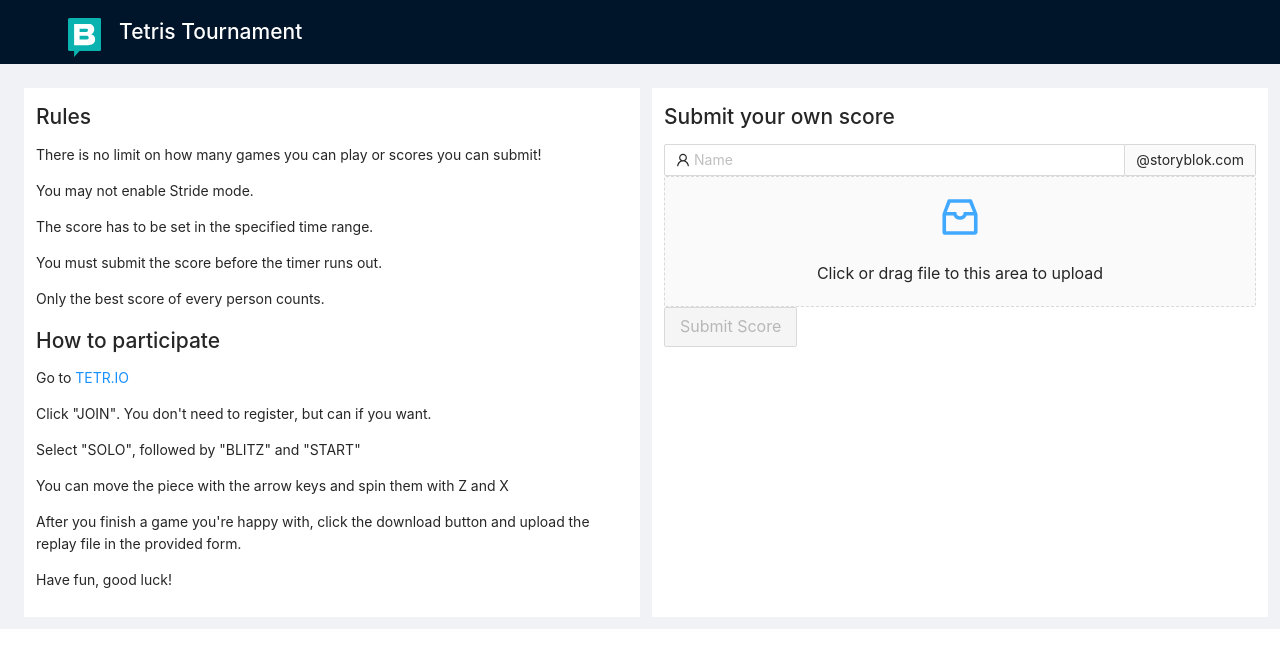
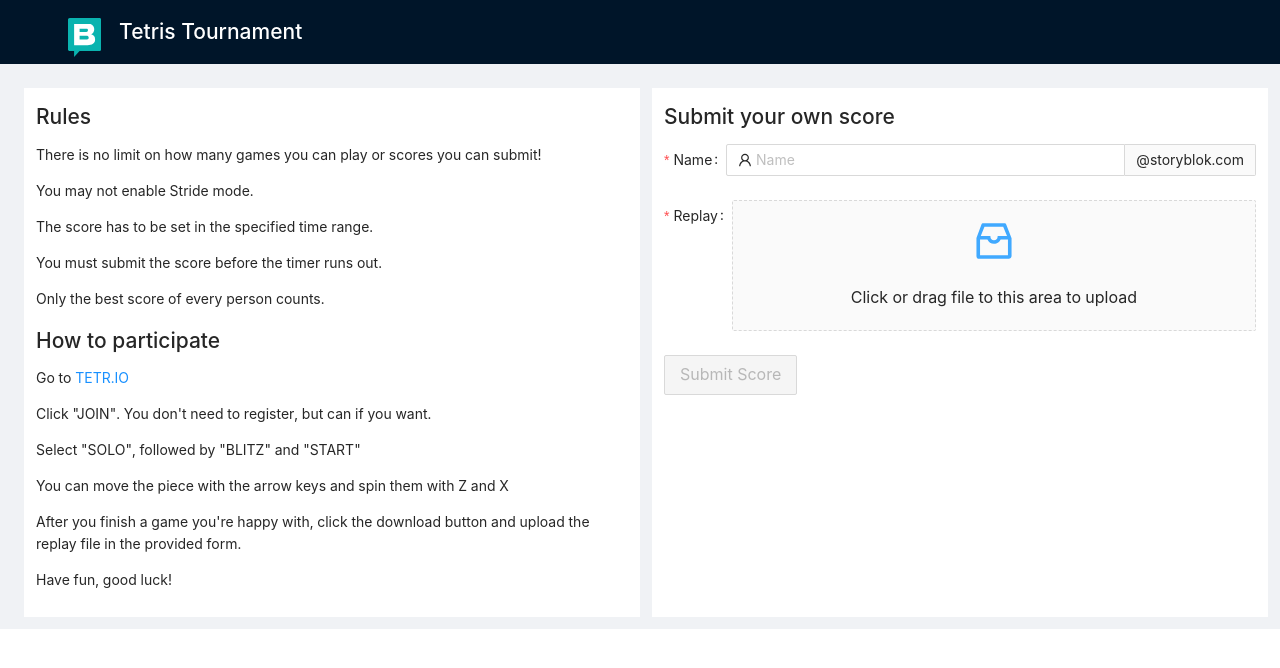
Before and after one commit to GerritPlehn/tetrio-leaderboard, a Next.js app: page / in a window 1280 px wide. Shown: the top 668 px of the page. Built offline with nearby package versions, Linux system fonts and the light colour scheme.

Commit message:
upload feedback with reset

```diff
--- a/components/scoreSubmission.tsx
+++ b/components/scoreSubmission.tsx
@@ -1,7 +1,8 @@
-import { Input, Button, Upload, message } from 'antd'
+import { Input, Button, Upload, message, Form, notification } from 'antd'
 import { UserOutlined, InboxOutlined } from '@ant-design/icons'
-import { FormEvent } from 'react'
-import { Replay } from '../types/replay'
+import type { FormInstance } from 'antd/es/form'
+import type { Replay } from '../types/replay'
+import React from 'react'
 import { DraggerProps } from 'antd/lib/upload'
 import type { ValidationResult } from '../types/validationResult'
 import { validateReplay } from '../lib/validateScore'
@@ -19,23 +20,16 @@ const getUploadScore = () => {
   return uploadReplay
 }
 
-export default function ScoreSubmission({
-  replayInfoExchanger,
-}: {
-  replayInfoExchanger: (replayDetail: Replay) => void
-}) {
-  const handleSubmit = async (event: FormEvent<HTMLFormElement>) => {
-    event.preventDefault()
-    const target = event.target as typeof event.target & {
-      name: { value: string }
-      replay: { value: string }
-    }
-    const data = {
-      name: target.name.value,
+class ScoreSubmission extends React.Component {
+  formRef = React.createRef<FormInstance>()
+
+  onFinish = async (data: { name: string; file: Object }) => {
+    console.log(data)
+
+    const JSONdata = JSON.stringify({
+      name: data.name,
       replay: getUploadScore(),
-    }
-
-    const JSONdata = JSON.stringify(data)
+    })
     const endpoint = '/api/scores'
     const options = {
       method: 'POST',
@@ -45,10 +39,31 @@ export default function ScoreSubmission({
       body: JSONdata,
     }
 
+    try {
       const response = await fetch(endpoint, options)
-    // await response.json()
+      const body = await response.json()
+      if (!response.ok) {
+        throw new Error(body?.data || 'Error uploading score')
       }
-  const props: DraggerProps = {
+      notification.open({
+        message: 'Score uploaded',
+        description: 'Score was successfully uploaded! Thanks for participating!'
+      })
+      this.formRef.current?.resetFields()
+    } catch (error) {
+      console.error('submit fail', error)
+      notification.open({
+        message: 'Submission failed',
+        description: 'There was an issue while submitting your score. Please send the replay file to Gerrit!'
+      })
+    }
+  }
+
+  onReset = () => {
+    this.formRef.current!.resetFields()
+  }
+
+  draggerProps: DraggerProps = {
     name: 'file',
     multiple: false,
     maxCount: 1,
@@ -59,7 +74,7 @@ export default function ScoreSubmission({
         const jsonString = e.target?.result?.toString()
         const score = jsonString ? JSON.parse(jsonString) : undefined
         setUploadScore(score)
-        replayInfoExchanger(uploadReplay)
+        this.props.replayInfoExchanger(uploadReplay)
         console.log(score)
       }
       return false
@@ -79,19 +94,26 @@ export default function ScoreSubmission({
       console.log('Dropped files', e.dataTransfer.files)
     },
   }
+
+  constructor(props: { replayInfoExchanger: (replayDetail: Replay) => void }) {
+    super(props)
+  }
+
+  render(): React.ReactNode {
     return (
       <div>
         <h2>Submit your own score</h2>
-      <form onSubmit={handleSubmit}>
+        <Form ref={this.formRef} name="control-ref" onFinish={this.onFinish}>
+          <Form.Item name="name" label="Name" rules={[{ required: true }]}>
             <Input
               placeholder="Name"
               prefix={<UserOutlined />}
-          name="name"
-          id="name"
               addonAfter="@storyblok.com"
               required
             />
-        <Dragger {...props}>
+          </Form.Item>
+          <Form.Item name="file" label="Replay" rules={[{ required: true }]}>
+            <Dragger {...this.draggerProps}>
               <p className="ant-upload-drag-icon">
                 <InboxOutlined />
               </p>
@@ -99,16 +121,29 @@ export default function ScoreSubmission({
                 Click or drag file to this area to upload
               </p>
             </Dragger>
-        <ValidationNotice validationResult={validationResult}></ValidationNotice>
-        <Button type="primary" size="large" htmlType="submit" disabled={!validationResult?.valid}>
+          </Form.Item>
+          <ValidationNotice
+            validationResult={validationResult}
+          ></ValidationNotice>
+          <Form.Item>
+            <Button
+              type="primary"
+              size="large"
+              htmlType="submit"
+              disabled={!validationResult?.valid}
+            >
               Submit Score
             </Button>
-      </form>
+          </Form.Item>
+        </Form>
       </div>
     )
+  }
 }
 
 interface ScoreSubmission {
   name: string
   replay: string
 }
+
+export default ScoreSubmission
```
Lines whose indentation alone changed are shown as unchanged.
